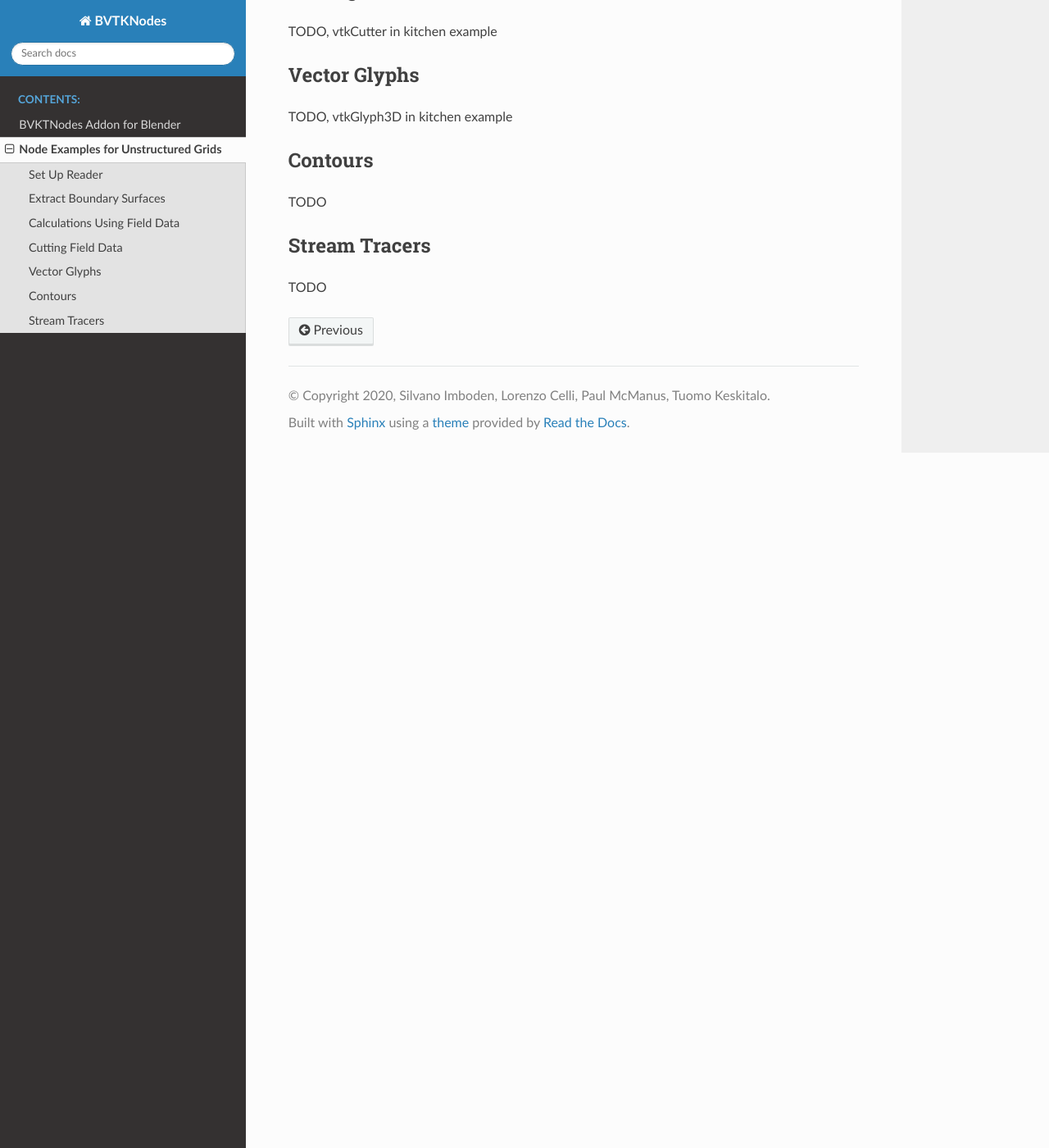
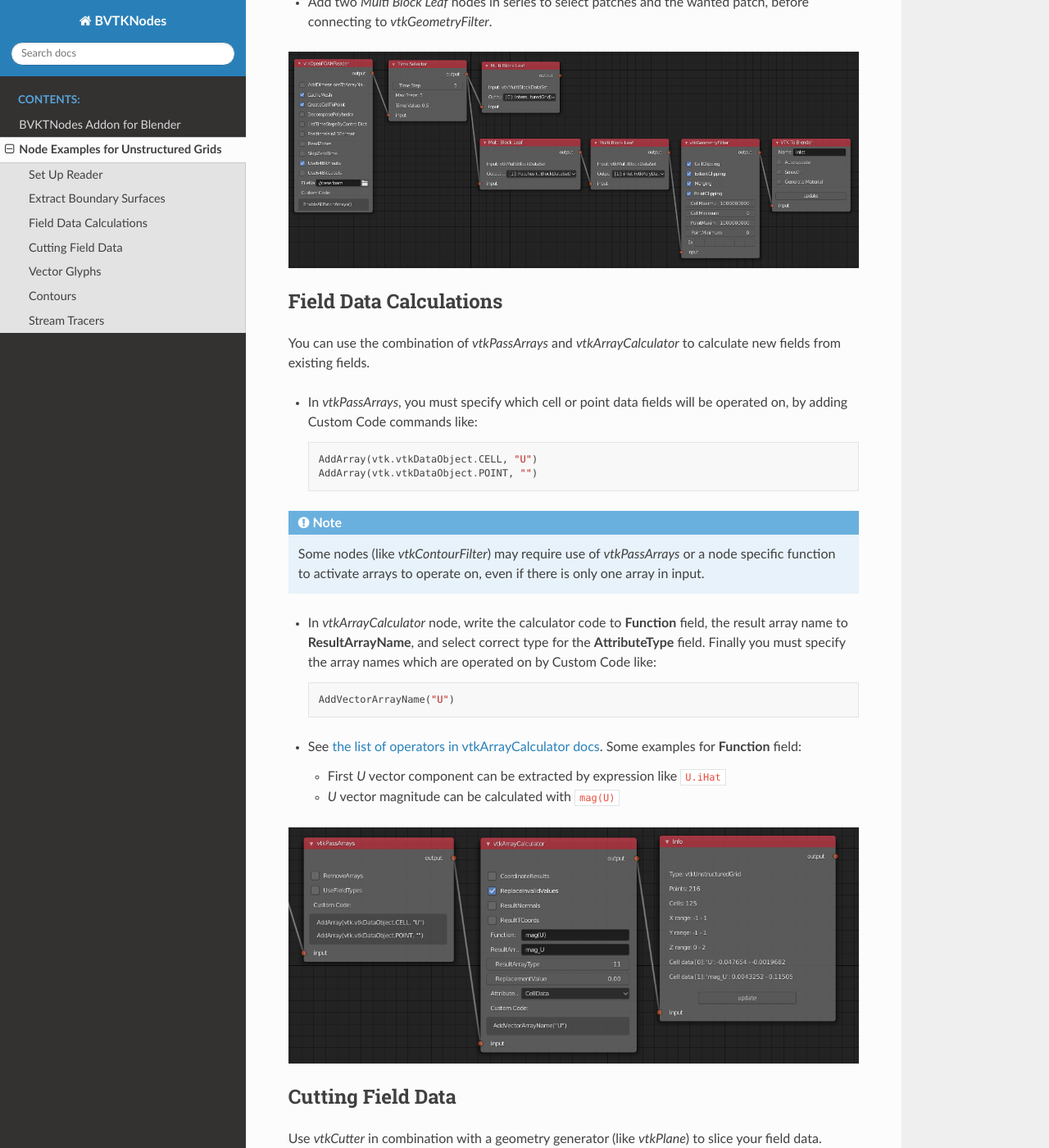
Before and after one commit to simboden/BVtkNodes, a Sphinx documentation site: the page built from docs/ug_nodes.rst, in a window 1280 px wide and 1400 px high, scrolled down 2310 px. Shown: the whole window at 82% size. Built offline with Sphinx 7.4.7 and the Read the Docs theme 2.0.0, drawn with Linux system fonts in a browser that asks for light colours; some of the changed text lies outside the part shown.

Commit message:
Add calculator and glyphs to UG example docs

```diff
--- a/docs/ug_nodes.rst
+++ b/docs/ug_nodes.rst
@@ -6,7 +6,13 @@
 Here are listed various node setups used for processing unstructured
 grid (*vtkUnstructuredGrid*) data composed of 3D cells. Examples below
 utilize the *cubeflow* OpenFOAM dataset located in *examples_data*
-folder of the add-on sources.
+folder of the add-on sources. This is a very small and simple 5x5x5
+hexahedral mesh with 5 time points for testing and debugging
+purposes. For more elaborate visualizations, please have a look at
+`a gallery thread on blenderartists <https://blenderartists.org/t/bvtknodes-gallery/1161079>`_.
+
+.. image:: images/ug_cubeflow_geometry.png
+
 
 Set Up Reader
 -------------
@@ -16,14 +22,14 @@
 data read in:
 
 * Add *vtkOpenFOAMReader* - Select *case.foam* file located at the
-  *cubeflow* directory to *FileName* field.
+  *cubeflow* directory to **FileName** field.
 * Add *Time Selector* node and connect it
 * Add *Multi Block Leaf* node and connect it
 * Add *Info* node and connect it
 * Press *Update* button on *Info* node to update pipeline
 
 When data is read in correctly, the *Info* node shows number of
-points/cells, and fields read in. Set *Time Step* value to **5** in
+points/cells, and fields read in. Set **Time Step** value to **5** in
 *Time Selector* node either manually or by changing frame number in
 Blender Timeline Editor.
 
@@ -60,26 +66,94 @@
 .. image:: images/ug_extract_boundary_patch_nodesetup.png
 
 
-Calculations Using Field Data
------------------------------
+Field Data Calculations
+-----------------------
 
-TODO
+You can use the combination of *vtkPassArrays* and
+*vtkArrayCalculator* to calculate new fields from existing fields.
 
-* Vector magnitude
+* In *vtkPassArrays*, you must specify which cell or point data fields
+  will be operated on, by adding Custom Code commands like::
 
-* Vector component
+    AddArray(vtk.vtkDataObject.CELL, "U")
+    AddArray(vtk.vtkDataObject.POINT, "")
+
+.. note::
+
+   Some nodes (like *vtkContourFilter*) may require use of
+   *vtkPassArrays* or a node specific function to activate arrays to
+   operate on, even if there is only one array in input.
+
+* In *vtkArrayCalculator* node, write the calculator code to **Function**
+  field, the result array name to **ResultArrayName**, and select
+  correct type for the **AttributeType** field. Finally you must
+  specify the array names which are operated on by Custom Code like::
+
+    AddVectorArrayName("U")
+
+* See `the list of operators in vtkArrayCalculator docs <https://vtk.org/doc/nightly/html/classvtkArrayCalculator.html#details>`_. Some examples for **Function** field:
+
+  * First *U* vector component can be extracted by expression like ``U.iHat``
+
+  * *U* vector magnitude can be calculated with ``mag(U)``
+
+.. image:: images/ug_array_calculator_nodesetup.png
 
 
 Cutting Field Data
 ------------------
 
-TODO, vtkCutter in kitchen example
+Use *vtkCutter* in combination with a geometry generator (like
+*vtkPlane*) to slice your field data. Combine with *Color Mapper* and
+*Color Ramp* to color by field value.
+
+* Connect *vtkPlane* to the **CutFunction** connector on the
+  *vtkCutter* node.
+* Disable **GenerateCutScalars** and **GenerateTriangles** in
+  *vtkCutter* node.
+* Connect *Color Ramp* to the **lookuptable** connector in the *Color
+  Mapper* node.
+* In the *VTK To Blender* node, you must enable **Generate Material**,
+  so that result colors will be shown after final Update. Note: 3D
+  Viewport must be in *Material Preview* or *Rendered* mode to see the
+  colors.
+* Run *Update* on the *VTK To Blender* node, then select the correct
+  field for **color by** in *Color Mapper* node, fix range min and max
+  if required, and click *Update* again.
+
+.. image:: images/ug_cut_plane_nodesetup.png
+
+Here is the result in 3D Viewport shown in Material Preview Mode:
+
+.. image:: images/ug_cut_plane_result.png
+
 
 
 Vector Glyphs
 -------------
 
-TODO, vtkGlyph3D in kitchen example
+Glyphs (like one produced by *vtkArrowSource*) can be placed at
+points, oriented and scaled by *vtkGlyph3D* node. This example shows
+how to color glyphs by velocity magnitude.
+
+* Add *vtkCellCenters* node to get points of cell centers.
+* Add *vtkMaskPoints* node, and adjust **MaximumNumberOfPoints** to a
+  small value and set **OnRatio** to 1 (no skipping of data
+  points). It is good idea to use a small value for maximum number
+  of points while tuning, so that calculation does not take a long
+  time.
+* Add *vtkGlyph3D* node, and set **ScaleFactor** to 20, and
+  **ColorMode** to ColorByVector.
+* Connect *vtkArrowSource* to **input 1**, and add *Color Mapper*,
+  *Color Ramp*, and *VTK To Blender* (with Generate Material enabled).
+* Run *Update*, select *Vector Magnitude* in *Color Mapper* node, and
+  run *Update* again.
+
+.. image:: images/ug_glyphs_nodesetup.png
+
+Here is the result in 3D Viewport shown in Material Preview Mode:
+
+.. image:: images/ug_glyphs_result.png
 
 
 Contours
```
Also changed, not shown: docs/BVTKNodes.rst (+29 -4 lines), docs/images/ug_array_calculator_nodesetup.png (added), docs/images/ug_cubeflow_geometry.png (added), docs/images/ug_cut_plane_nodesetup.png (added), docs/images/ug_cut_plane_result.png (added), docs/images/ug_glyphs_nodesetup.png (added), docs/images/ug_glyphs_result.png (added).
